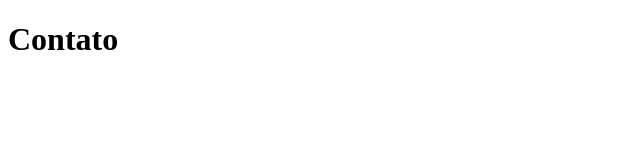
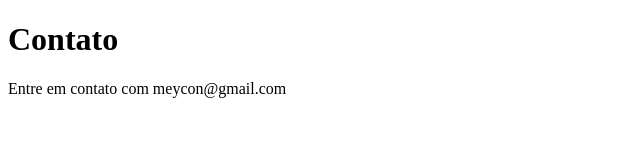
Before and after one commit to meyconhaase/sistema-de-jogos, a plain HTML site: page contato.html in a window 1280 px wide. Shown: the whole page, without its empty margins (0-640 px from the left). Drawn offline with Linux system fonts and the light colour scheme.

Commit message:
adicionando email de contato

```diff
--- a/contato.html
+++ b/contato.html
@@ -8,5 +8,6 @@
 </head>
 <body>
     <h1>Contato</h1>
+    <p>Entre em contato com meycon@gmail.com</p>
 </body>
 </html>
```
